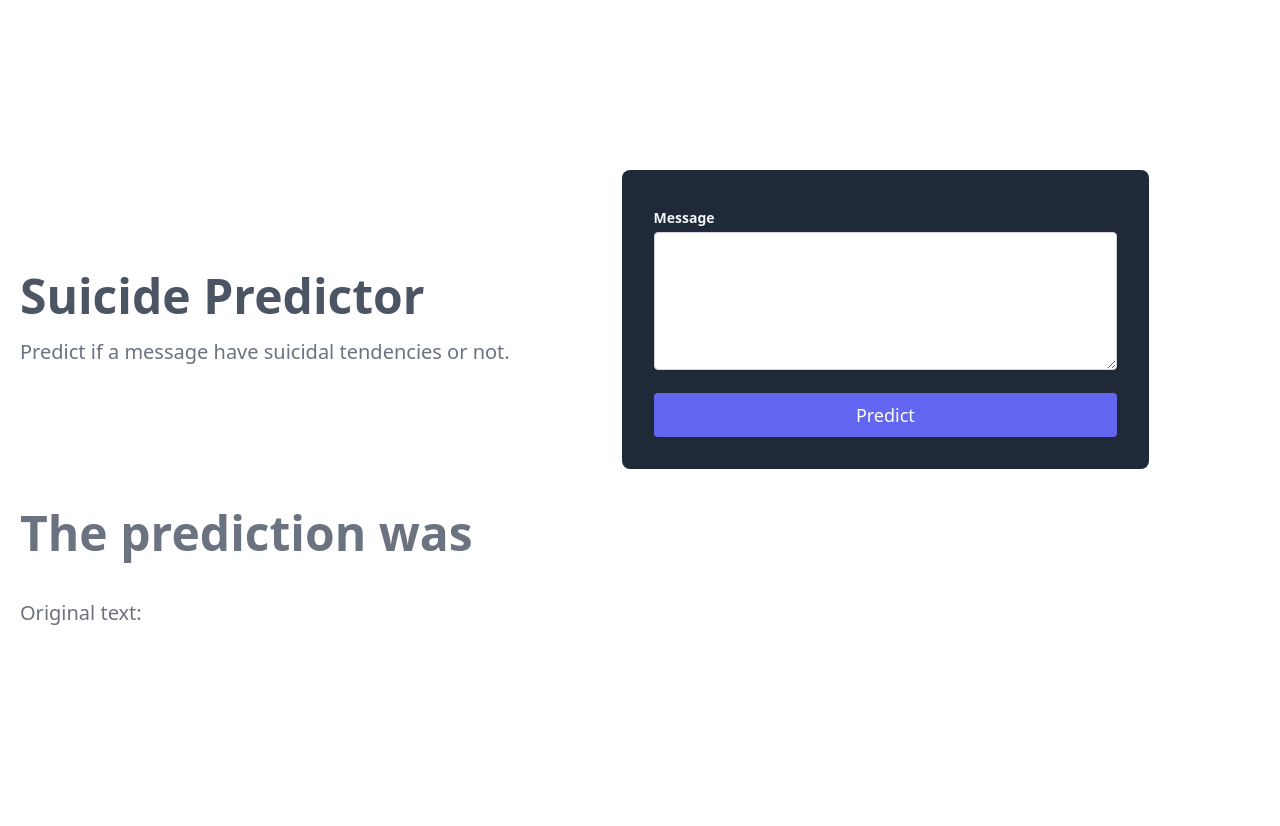
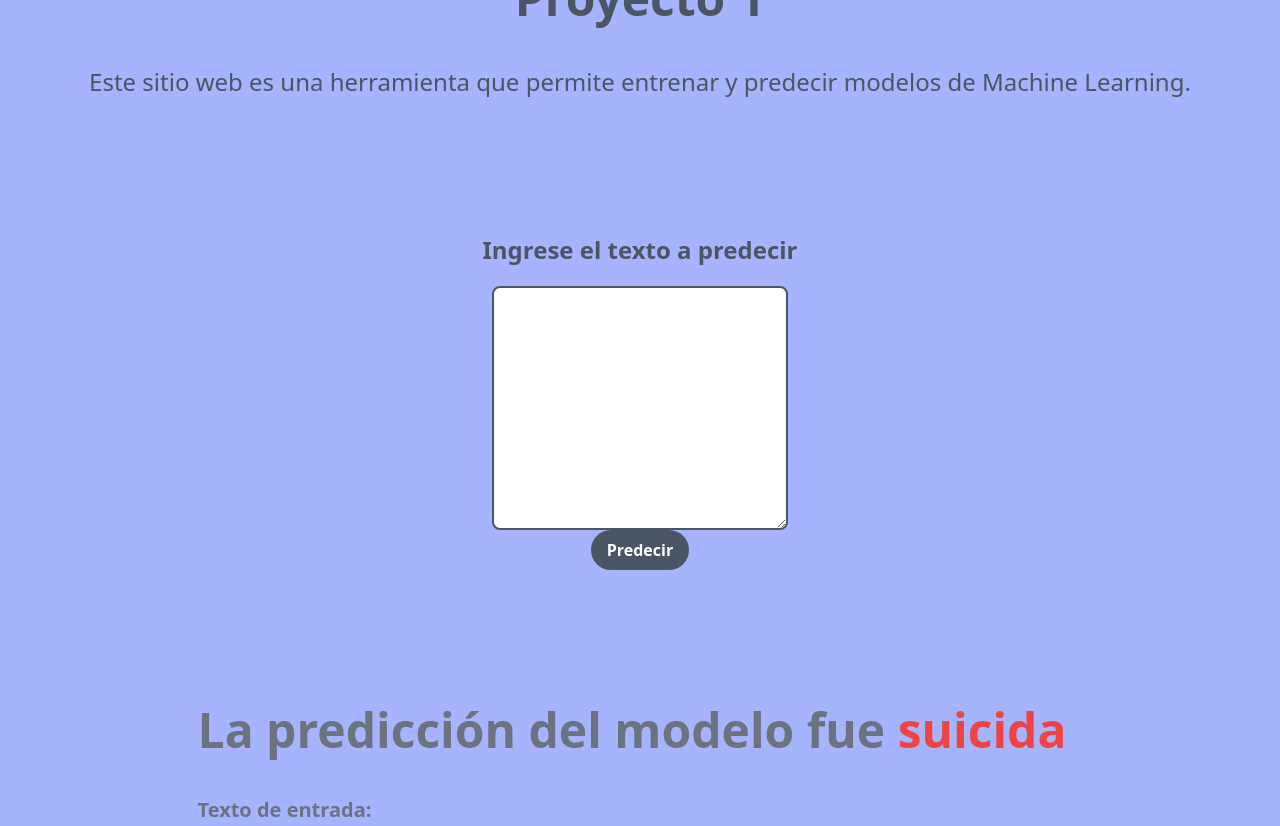
Before and after one commit to Inteligencia-de-Negocios-202220/Proyecto1, a FastAPI app: page / in a window 1280 px wide. Before the commit the page ends 625 px from the top, so only its background shows below. Run offline with FastAPI, Linux system fonts and the light colour scheme.

Commit message:
New front

```diff
--- a/requirements.txt
+++ b/requirements.txt
@@ -1,7 +1,7 @@
 numpy
 pandas
 nltk
-sklearn
+scikit-learn
 joblib==1.2.0
 fastapi[all]
 uvicorn
--- a/templates/index.html
+++ b/templates/index.html
@@ -19,49 +19,45 @@
     </style>
 </head>
 
-<body>
-    <section class="text-gray-700 body-font">
-        <div class="container px-5 py-24 mx-auto flex flex-wrap items-center">
-            <div class="lg:w-2/5 md:w-1/2 md:pr-16 lg:pr-0 pr-0">
-                <h1 class="font-bold mt-24 lg:mt-0 font-medium text-5xl text-gray-600">
-                    Suicide Predictor
+<body class="bg-indigo-300">
+    <section class="text-white body-font">
+        <div class="flex flex-col items-center center justify-center">
+                <h1 class="font-bold mt-24 lg:mt-0 font-medium text-5xl text-gray-600 justify-center">Proyecto 1</h1>
                 </h1>
-                <p class="leading-relaxed mt-4 text-xl text-gray-500">
-                    Predict if a message have suicidal tendencies or not.
+                <br>
+                <p class="text-2xl text-gray-600 justify-center py-5">
+                    Este sitio web es una herramienta que permite entrenar y predecir modelos de Machine Learning.
                 </p>
-            </div>
-            <form method="post" action="/predict">
-                <div
-                    class="lg:w-5/6 md:w-1/2 bg-gray-800 rounded-lg p-8 flex flex-col text-xl md:ml-auto w-full mt-10 md:mt-0">
-                    <div class="relative mb-4">
-                        <label for="message" class="leading-7 font-bold text-sm text-gray-100">Message</label>
-                        <textarea type="text" id="message" name="message" required="true" rows="4" cols="50"
-                            class="w-full bg-white rounded border border-gray-300 focus:border-indigo-500 text-base outline-none text-gray-700 py-1 px-3 leading-8 transition-colors duration-200 ease-in-out"></textarea>
-                    </div>
-                    <input
-                        class="text-white bg-indigo-500 border-0 py-2 px-8 focus:outline-none hover:bg-indigo-600 rounded text-lg"
-                        type="submit" value="Predict" />
+        </div>
+        <! -- Here goes the forum with the text to predict -->
+        <div class="flex flex-col items-center center justify-center font-bold text-black py-24">
+            <form action="/predict" method="post">
+                <div class="flex flex-col items-center center justify-center">
+                    <label for="message" class="text-2xl text-gray-600 justify-center py-5">Ingrese el texto a predecir</label>
+                    <textarea name="message" type="text" required="true" id="message" cols="30" rows="10" class="border-2 border-gray-600 rounded-lg transition-colors duration-200"></textarea>
+                </div>
+                <div class="flex flex-col items-center center justify-center">
+                    <button type="submit" value="Predict" class="bg-gray-600 hover:bg-gray-700 text-white font-bold py-2 px-4 rounded-full">Predecir</button>
                 </div>
             </form>
-            <br />
-            <div class="mt-10 mr-4">
+        </div>
+            <div class="mt-10 mr-4 flex items-center justify-center">
                 <div class="">
                     {% if prediction == "non-suicide" %}
                     <p class="text-5xl text-gray-500 font-bold">
-                        The prediction was <span class="text-black-500">{{prediction}}</span>
+                        La predicción del modelo fue <span class="text-green-500"">no suicida</span>
                     </p>
                     {% else %}
                     <p class="text-5xl text-gray-500 font-bold">
-                        The prediction was <span class="text-red-500">{{prediction}}</span>
+                        La predicción del modelo fue <span class="text-red-500">suicida</span>
                     </p>
                     {% endif %}
                     <br>
                     <p class="leading-relaxed mt-4 text-xl text-gray-500">
-                        Original text: <span>{{og_message}}</span>
+                        <b>Texto de entrada:</b> <span>{{og_message}}</span>
                     </p>
                 </div>
             </div>
-        </div>
     </section>
 </body>
 
```
